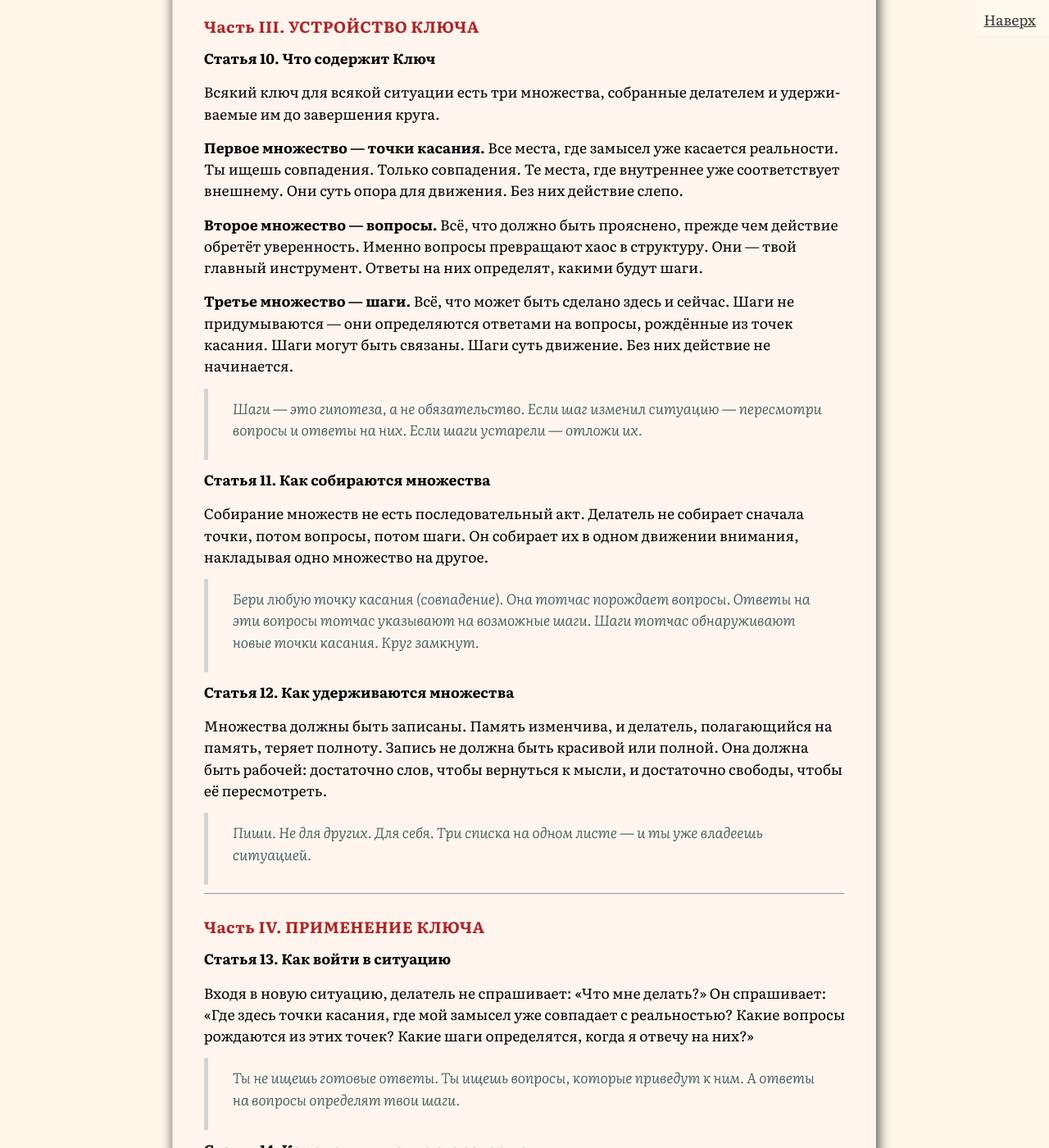
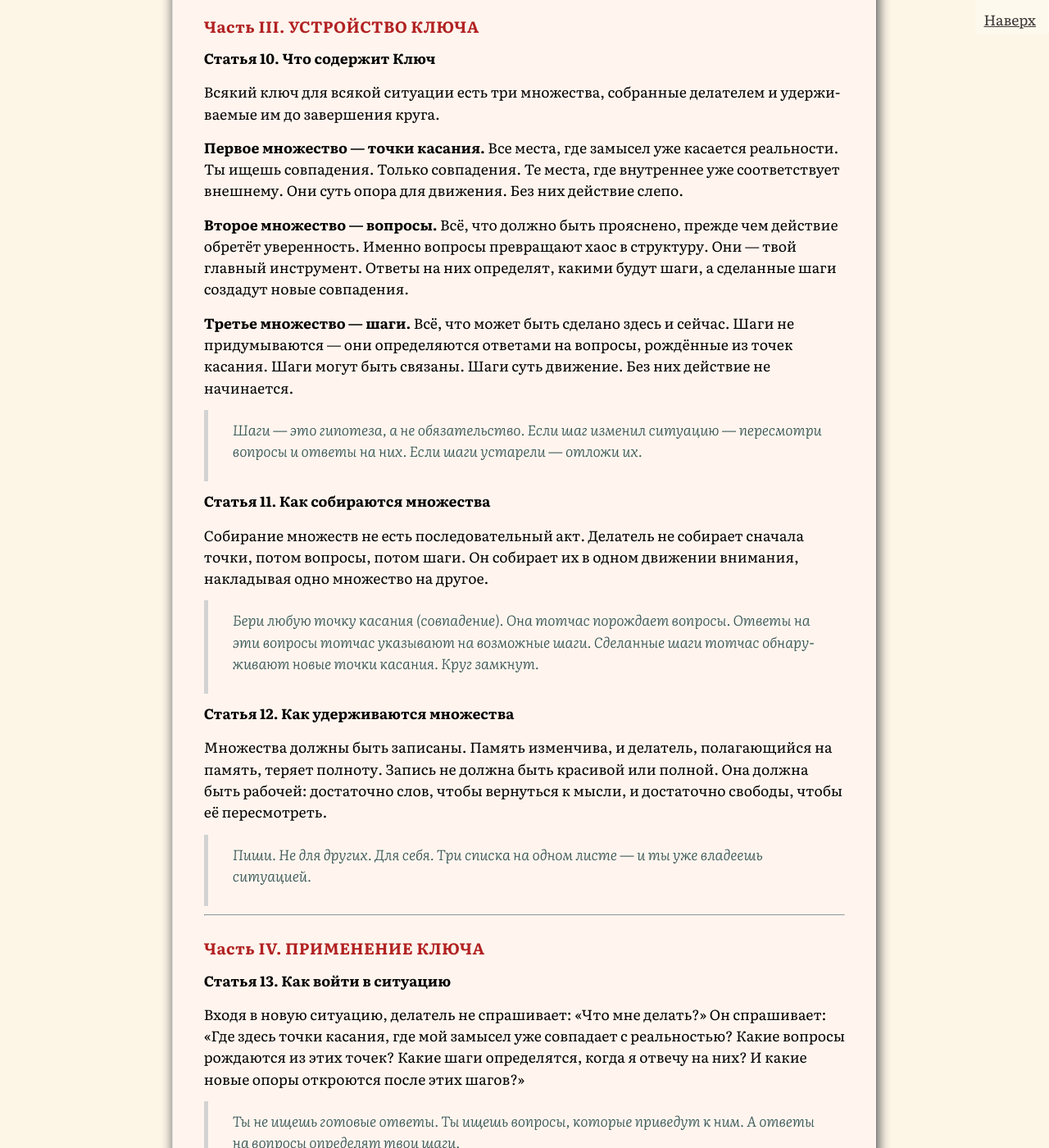
Before and after one commit to SergSi/land-use-art, a Jekyll site: the page built from _posts/2026-06-24-key.md, in a window 1280 px wide and 1400 px high, scrolled down 3079 px. Shown: the whole window at 82% size. Built offline with Jekyll 4.4.1, drawn with Linux system fonts in a browser that asks for light colours; some web fonts are replaced; some of the changed text lies outside the part shown.

Commit message:
Update 2026-06-24-key.md

```diff
--- a/_posts/2026-06-24-key.md
+++ b/_posts/2026-06-24-key.md
@@ -71,7 +71,7 @@ class: analitika
 
 **Первое множество — точки касания.** Все места, где замысел уже касается реальности. Ты ищешь совпадения. Только совпадения. Те места, где внутреннее уже соответствует внешнему. Они суть опора для движения. Без них действие слепо.
 
-**Второе множество — вопросы.** Всё, что должно быть прояснено, прежде чем действие обретёт уверенность. Именно вопросы превращают хаос в структуру. Они — твой главный инструмент. Ответы на них определят, какими будут шаги.
+**Второе множество — вопросы.** Всё, что должно быть прояснено, прежде чем действие обретёт уверенность. Именно вопросы превращают хаос в структуру. Они — твой главный инструмент. Ответы на них определят, какими будут шаги, а сделанные шаги создадут новые совпадения.
 
 **Третье множество — шаги.** Всё, что может быть сделано здесь и сейчас. Шаги не придумываются — они определяются ответами на вопросы, рождённые из точек касания. Шаги могут быть связаны. Шаги суть движение. Без них действие не начинается.
 
@@ -81,7 +81,7 @@ class: analitika
 
 Собирание множеств не есть последовательный акт. Делатель не собирает сначала точки, потом вопросы, потом шаги. Он собирает их в одном движении внимания, накладывая одно множество на другое.
 
-> Бери любую точку касания (совпадение). Она тотчас порождает вопросы. Ответы на эти вопросы тотчас указывают на возможные шаги. Шаги тотчас обнаруживают новые точки касания. Круг замкнут.
+> Бери любую точку касания (совпадение). Она тотчас порождает вопросы. Ответы на эти вопросы тотчас указывают на возможные шаги. Сделанные шаги тотчас обнаруживают новые точки касания. Круг замкнут.
 
 **Статья 12. Как удерживаются множества**
 
@@ -95,7 +95,7 @@ class: analitika
 
 **Статья 13. Как войти в ситуацию**
 
-Входя в новую ситуацию, делатель не спрашивает: «Что мне делать?» Он спрашивает: «Где здесь точки касания, где мой замысел уже совпадает с реальностью? Какие вопросы рождаются из этих точек? Какие шаги определятся, когда я отвечу на них?»
+Входя в новую ситуацию, делатель не спрашивает: «Что мне делать?» Он спрашивает: «Где здесь точки касания, где мой замысел уже совпадает с реальностью? Какие вопросы рождаются из этих точек? Какие шаги определятся, когда я отвечу на них? И какие новые опоры откроются после этих шагов?»
 
 > Ты не ищешь готовые ответы. Ты ищешь вопросы, которые приведут к ним. А ответы на вопросы определят твои шаги.
 
@@ -133,6 +133,7 @@ class: analitika
 1. Что я теперь вижу, чего не видел до шага? — новые точки касания.
 2. Что я теперь должен понять, чего не понимал до шага? — новые вопросы.
 3. Что я теперь могу сделать, чего не мог до шага? — новые шаги, которые определятся новыми ответами.
+4. Главный вопрос: Какие ответы, полученные на прошлые вопросы, открыли мне новые совпадения? Именно в этих совпадениях — следующая опора.
 
 Ты собираешь множества заново — теперь с учётом изменившейся ситуации.
 
@@ -296,7 +297,7 @@ class: analitika
 
 4. Точки касания — это места, где твой замысел уже совпадает с реальностью. Не ищи всю ситуацию. Ищи только эти совпадения. Они — твоя почва.
 
-5. Вопросы отделяют существенное от несущественного. Когда вопросы исчерпаны, ответы на них определяют твои шаги. Не решай проблемы — задавай вопросы.
+5. Вопросы отделяют существенное от несущественного. Когда вопросы исчерпаны, ответы на них определяют твои шаги. Сделанные шаги создают новые точки касания — места, где обновлённый замысел снова совпадает с реальностью. Так вопросы становятся двигателем всего круга. Не решай проблемы — задавай вопросы.
 
 6. Шаги рождаются из вопросов. Шаг есть действие, совершаемое здесь и сейчас. Шаги — это гипотеза, а не обязательство. Сделал шаг — оцени, что изменилось.
 
```
Also changed, not shown: other parts of _posts/2026-06-24-key.md (+1 -1 lines).
